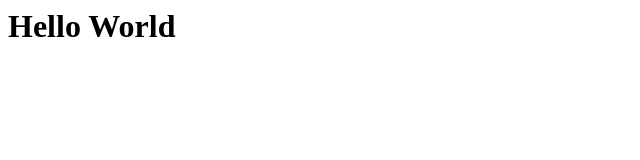
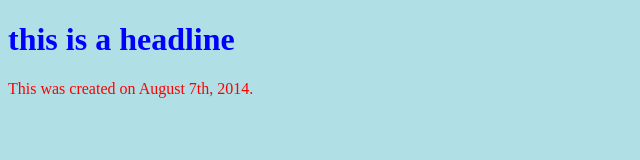
Before and after one commit to WilliamMar/iwanna, a plain HTML site: page index.html in a window 1280 px wide. Shown: the whole page, without its empty margins (0-640 px from the left). Drawn offline with Linux system fonts and the light colour scheme; files that its build step writes are made by us from their sources.

```diff
--- a/index.html
+++ b/index.html
@@ -1,10 +1,13 @@
-<html>
+<!DOCTYPE html>
+    <html lang="en">
     <head>
-        <meta charset="UTF-8">
-        <title>my site</title>
+        <link rel="stylesheet" href="css/main.css" />
     </head>
 <body>
-<h1>Hello World</h1>
+  <h1>
+    this is a headline
+  </h1>
+    <p>This was created on <time datetime="2014-08-07">August 7th, 2014</time>.</p>
+
 </body>
-
 </html>
--- /dev/null
+++ b/main.css
@@ -0,0 +1,9 @@
+body {
+    background-color: powderblue;
+}
+h1 {
+    color: blue;
+}
+p {
+    color: red;
+}
```
